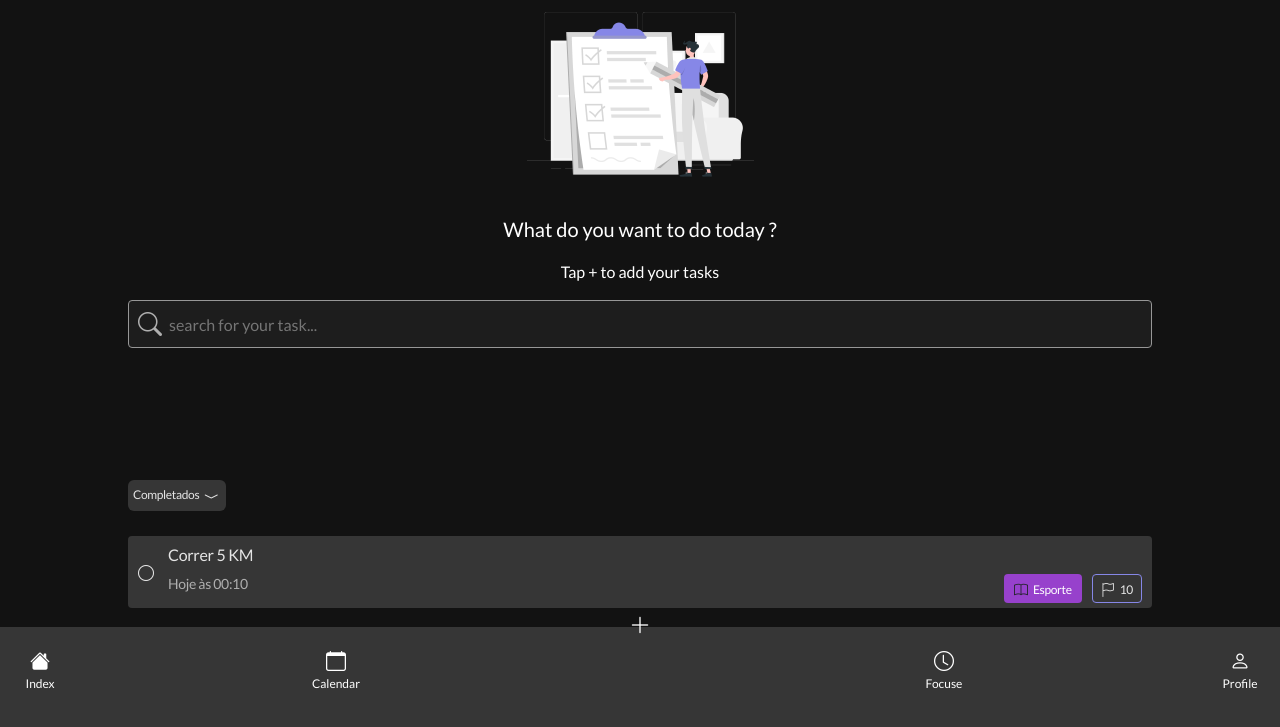
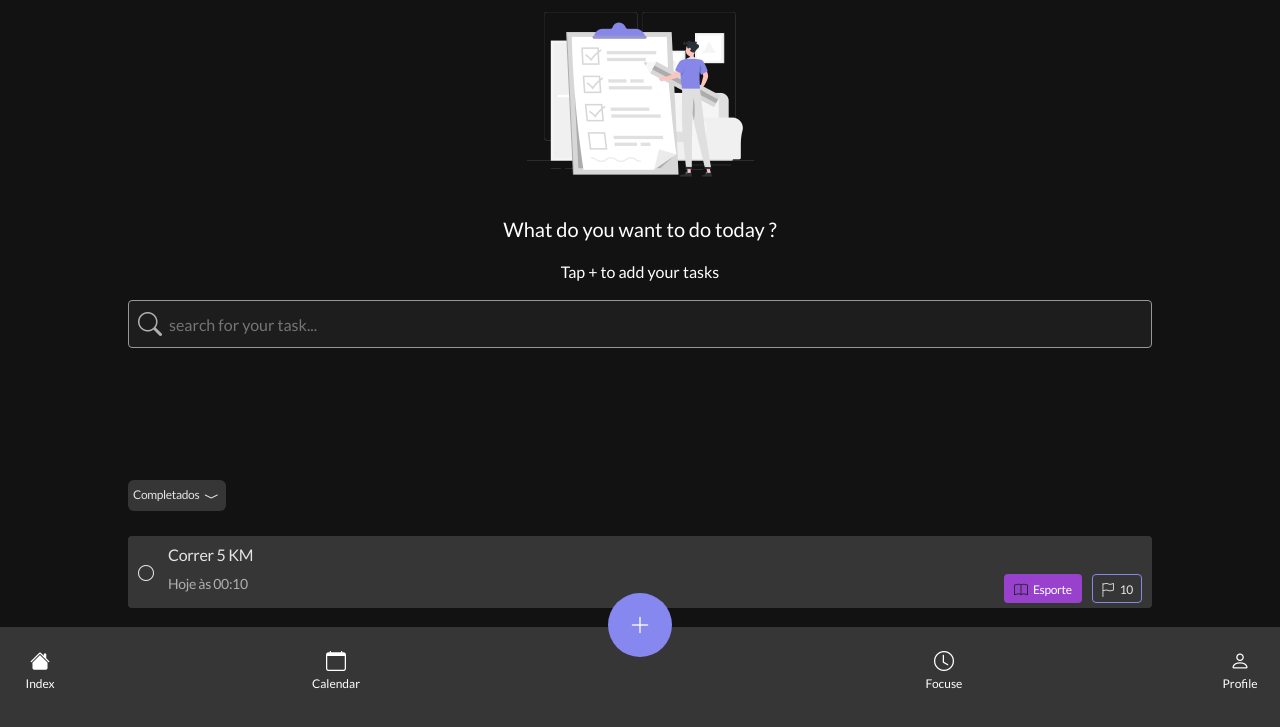
Before and after one commit to ViniTkL/TAP-RAD-TODO-LIST, a plain HTML site: page index.html in a window 1280 px wide. Shown: the part 73-800 px from the top of the page. Drawn offline with nearby package versions, Linux system fonts and the light colour scheme; no server answers.

Commit message:
botao com cor kkkkkk

```diff
--- a/index.html
+++ b/index.html
@@ -115,7 +115,7 @@
                 </div>
 
 
-                <button type="button" id="icon-plus" class="btn rounded-circle position-relative d-flex justify-content-center align-items-center ">
+                <button type="button" id="icon-plus" class="btn rounded-circle position-relative d-flex justify-content-center align-items-center color-blue">
                         <i class="bi bi-plus-lg text-white" style="font-size: 22px;"></i>
                 </button>
 
```
